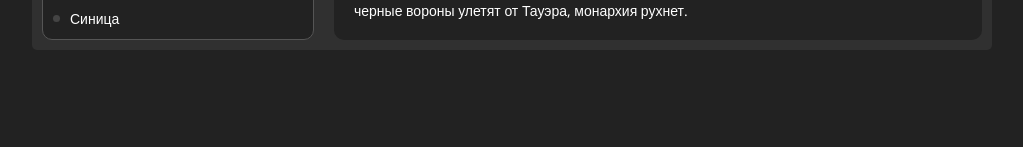
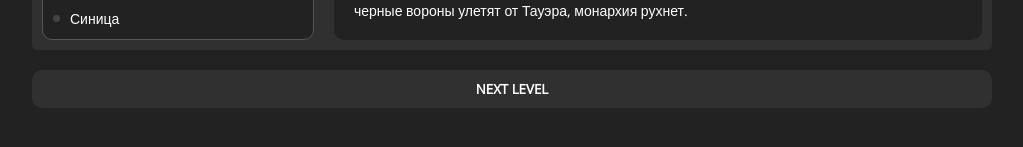
Before and after one commit to zenitfan19/songbird, a React (Create React App) app: page / in a window 1280 px wide. Shown: the part 569-716 px from the top of the page, without its empty margins (128-1151 px from the left). Built offline with nearby package versions, Linux system fonts and the light colour scheme.

Commit message:
feat: add next-btn layout with styles

```diff
--- a/src/App.jsx
+++ b/src/App.jsx
@@ -3,6 +3,7 @@ import React from 'react';
 import Header from './components/Header';
 import BirdInfo from './components/BirdInfo';
 import Answers from './components/Answers';
+import NextBtn from './components/NextBtn';
 import './App.scss';
 
 function App() {
@@ -11,6 +12,7 @@ function App() {
       <Header />
       <BirdInfo isSeparate={true} />
       <Answers />
+      <NextBtn />
     </div>
   );
 }
--- /dev/null
+++ b/src/components/NextBtn/NextBtn.jsx
@@ -0,0 +1,11 @@
+import React from 'react';
+
+import './NextBtn.scss';
+
+const NextBtn = () => {
+  return (
+    <button type="button">Next Level</button>
+  );
+};
+
+export default NextBtn;
--- /dev/null
+++ b/src/components/NextBtn/NextBtn.scss
@@ -0,0 +1,25 @@
+button {
+  font-family: "Open Sans",sans-serif;
+  padding: 10px 15px;
+  width: 100%;
+  font-weight: 700;
+  border-radius: 10px;
+  color: #fff;
+  border: none;
+  outline: none;
+  cursor: not-allowed;
+  user-select: none;
+  transition: .3s;
+  text-transform: uppercase;
+  background-color: #303030;
+  &.active {
+    cursor: pointer;
+    background-color: #00a86b;
+    &:hover {
+      transform: translateY(-3px);
+    }
+    &:active {
+      transform: translateY(0px);
+    }
+  }
+}
--- /dev/null
+++ b/src/components/NextBtn/index.jsx
@@ -0,0 +1,3 @@
+import NextBtn from './NextBtn';
+
+export default NextBtn;
```
